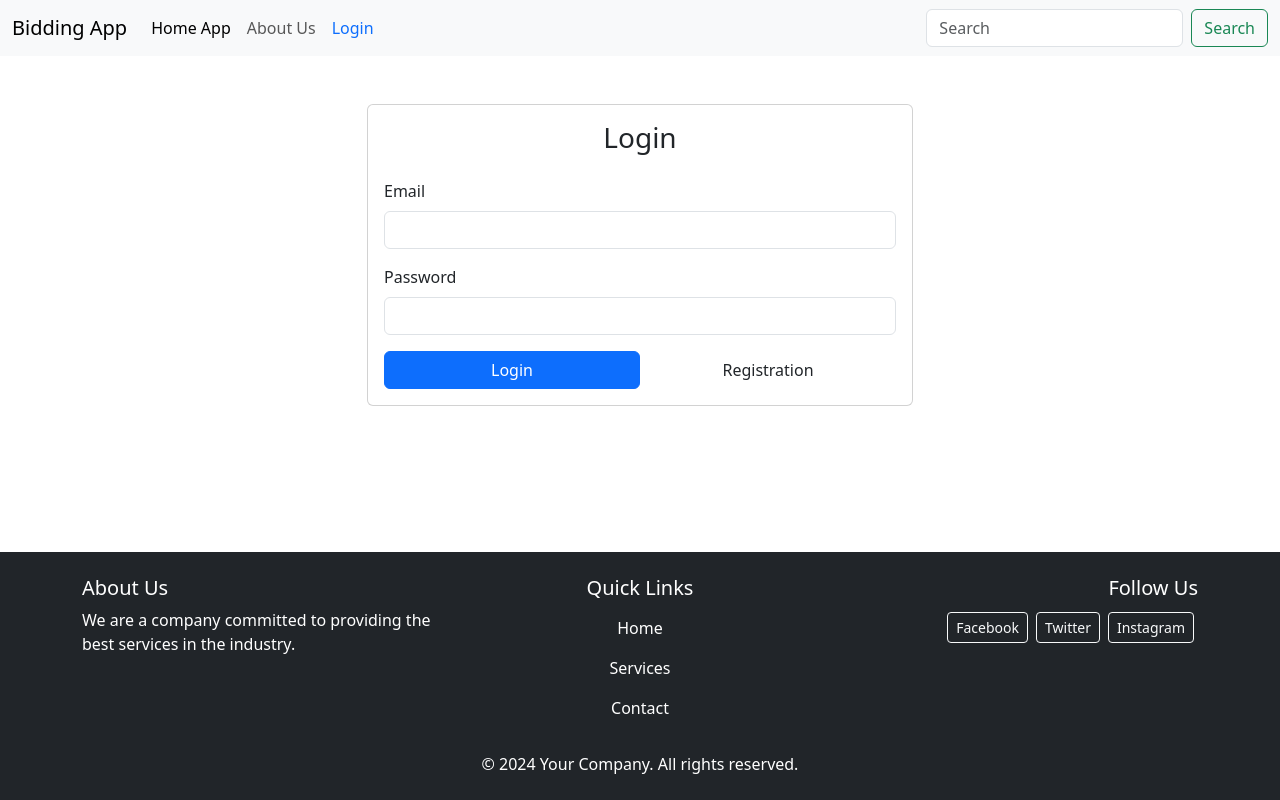
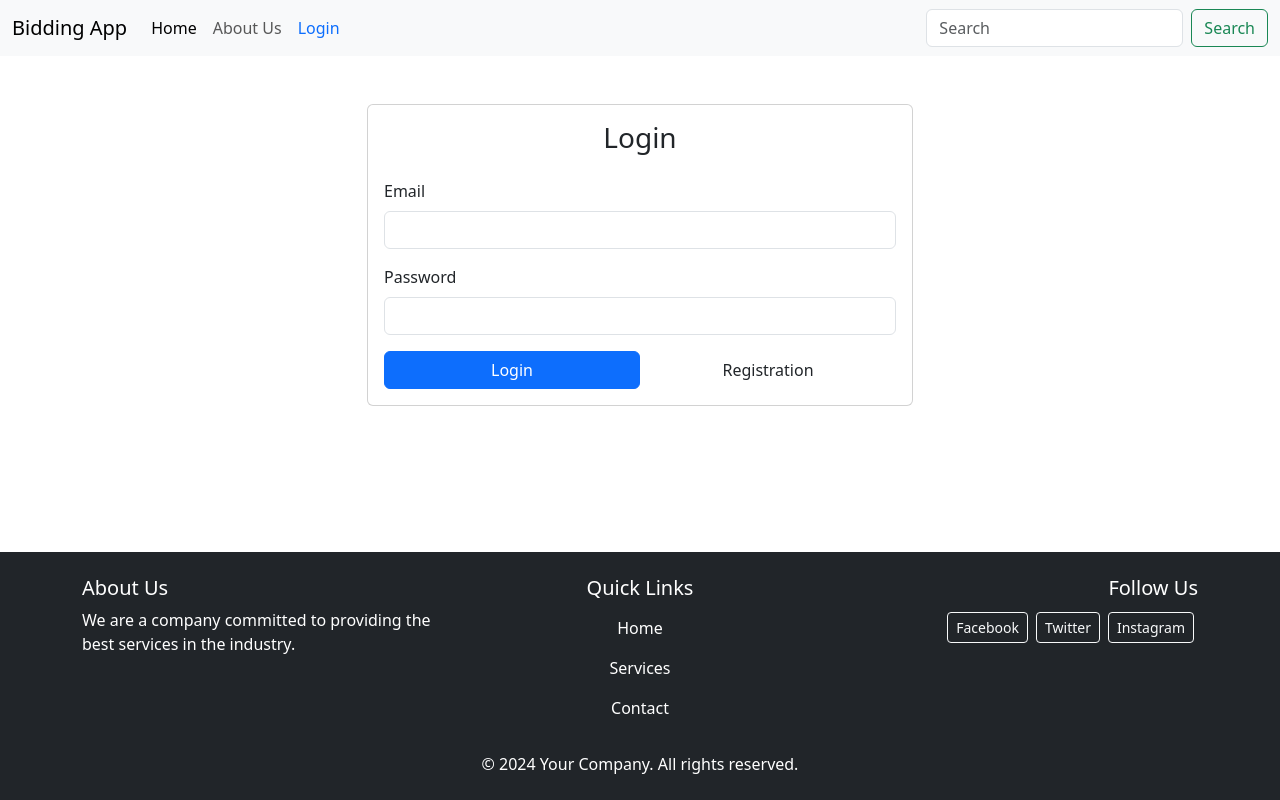
Before and after one commit to paulon-zervoulakus/bidding-ui, a React (Vite) app: page /login in a window 1280 px wide. Built offline with nearby package versions, Linux system fonts and the light colour scheme; no server answers.

Commit message:
Rename navitation list

```diff
--- a/src/components/layouts/navigation.tsx
+++ b/src/components/layouts/navigation.tsx
@@ -67,7 +67,7 @@ export default function Navigation() {
 								aria-current="page"
 								to="/"
 							>
-								Home App
+								Home
 							</Link>
 						</li>
 						<li className="nav-item">
```
